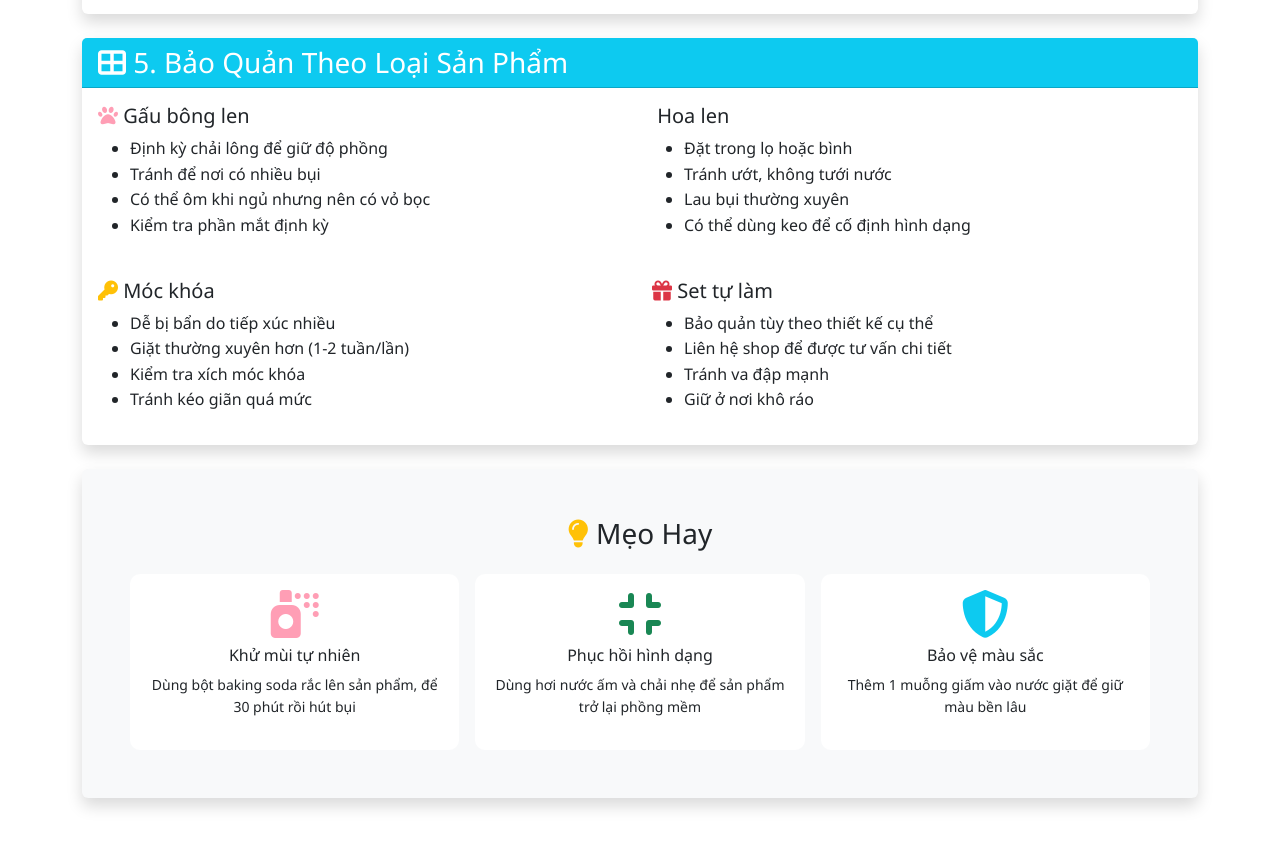
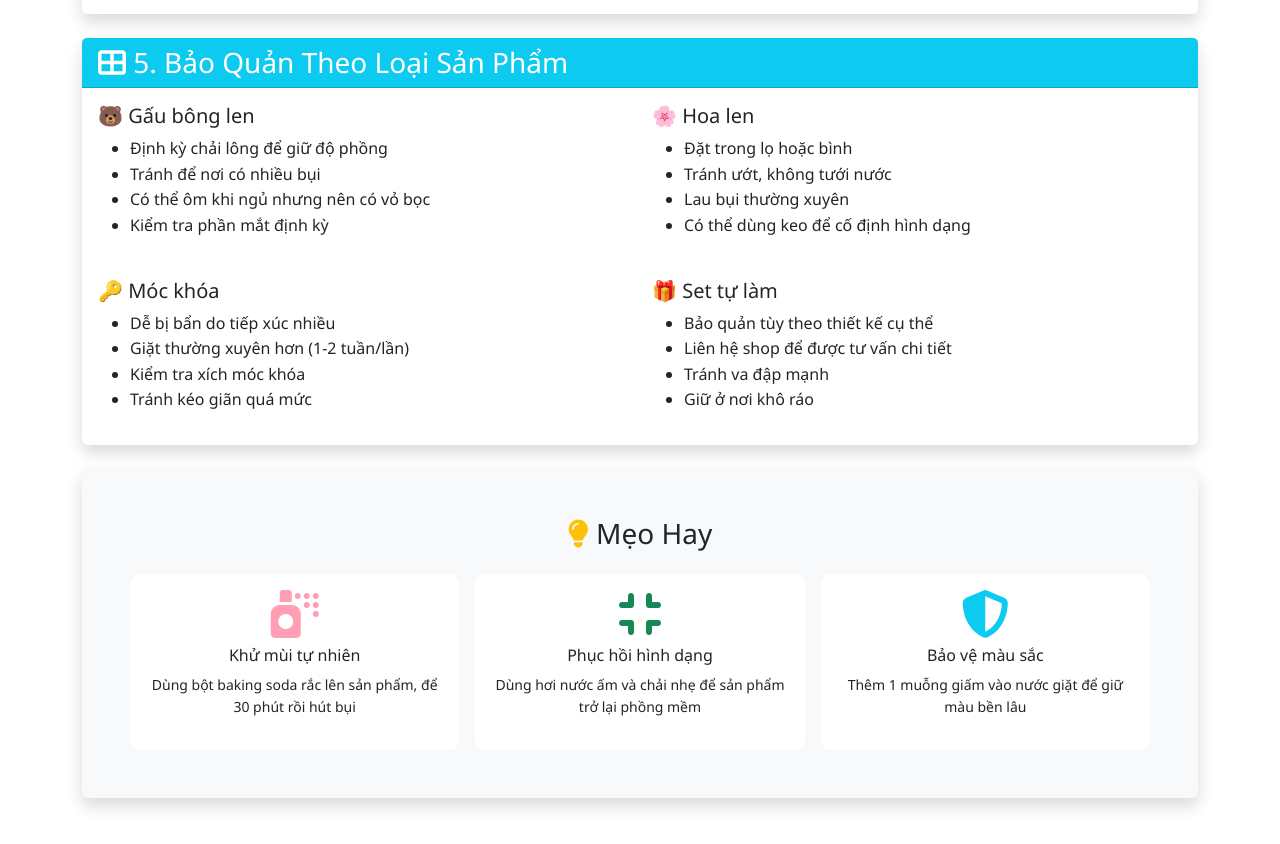
Before and after one commit to VoHaik/UNuStore, a plain HTML site: page WebBanHangDonGian/care-guide.html in a window 1280 px wide. Shown: the part 2554-3398 px from the top of the page. Drawn offline with nearby package versions, Linux system fonts and the light colour scheme.

Commit message:
Last fix

```diff
--- a/WebBanHangDonGian/care-guide.html
+++ b/WebBanHangDonGian/care-guide.html
@@ -400,7 +400,7 @@
                 <div class="card-body">
                     <div class="row g-4">
                         <div class="col-md-6">
-                            <h5><i class="fas fa-paw text-primary"></i> Gấu bông len</h5>
+                            <h5>🐻 Gấu bông len</h5>
                             <ul>
                                 <li>Định kỳ chải lông để giữ độ phồng</li>
                                 <li>Tránh để nơi có nhiều bụi</li>
@@ -409,7 +409,7 @@
                             </ul>
                         </div>
                         <div class="col-md-6">
-                            <h5><i class="fas fa-flower text-success"></i> Hoa len</h5>
+                            <h5>🌸 Hoa len</h5>
                             <ul>
                                 <li>Đặt trong lọ hoặc bình</li>
                                 <li>Tránh ướt, không tưới nước</li>
@@ -418,7 +418,7 @@
                             </ul>
                         </div>
                         <div class="col-md-6">
-                            <h5><i class="fas fa-key text-warning"></i> Móc khóa</h5>
+                            <h5>🔑 Móc khóa</h5>
                             <ul>
                                 <li>Dễ bị bẩn do tiếp xúc nhiều</li>
                                 <li>Giặt thường xuyên hơn (1-2 tuần/lần)</li>
@@ -427,7 +427,7 @@
                             </ul>
                         </div>
                         <div class="col-md-6">
-                            <h5><i class="fas fa-gift text-danger"></i> Set tự làm</h5>
+                            <h5>🎁 Set tự làm</h5>
                             <ul>
                                 <li>Bảo quản tùy theo thiết kế cụ thể</li>
                                 <li>Liên hệ shop để được tư vấn chi tiết</li>
```
Also changed, not shown: WebBanHangDonGian/checkout.html (+1 -1 lines), WebBanHangDonGian/policies.html (+1 -1 lines), WebBanHangDonGian/product-detail.html (+1 -1 lines).
